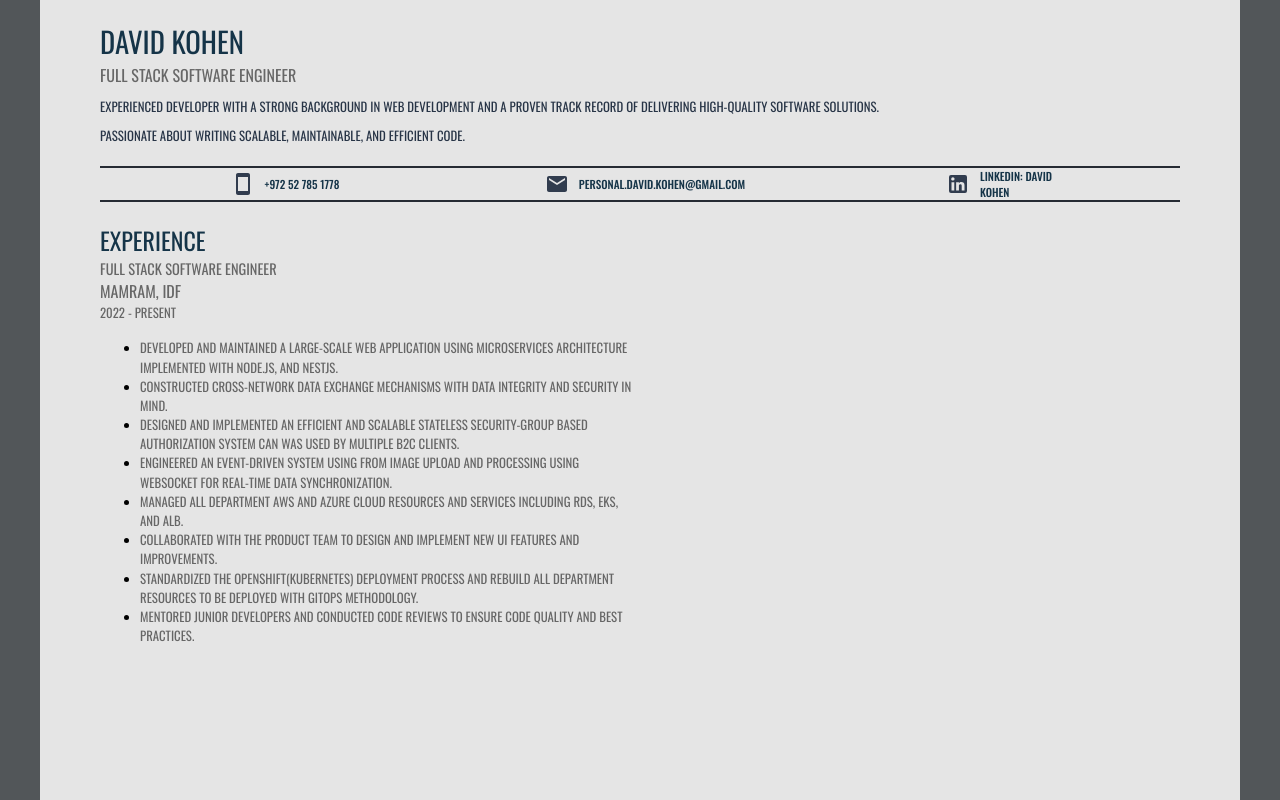
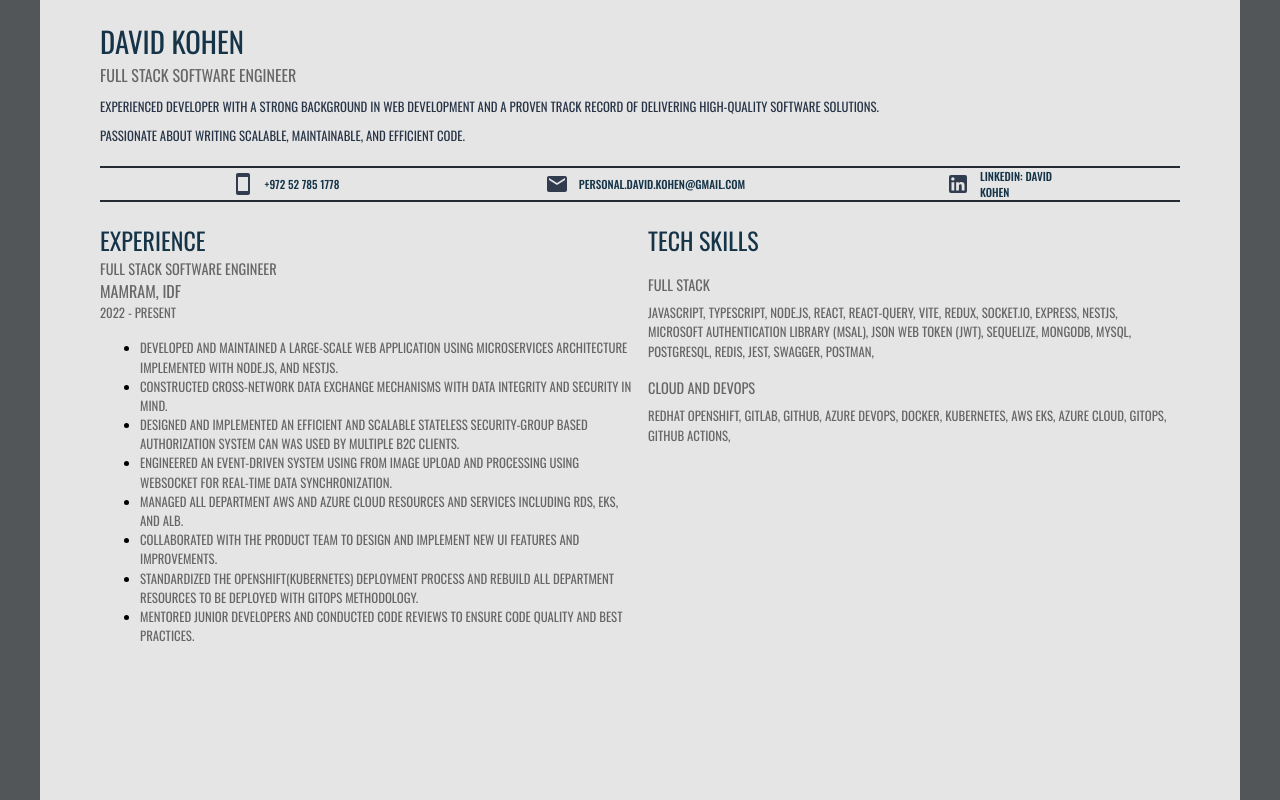
Before and after one commit to Personal-David-Kohen/Resume, a React (Vite) app: page / in a window 1280 px wide. Built offline with nearby package versions, Linux system fonts and the light colour scheme.

Commit message:
Add skills

```diff
--- /dev/null
+++ b/src/components/TechSkillsSection/TechSkillsSection.style.ts
@@ -0,0 +1,33 @@
+import { createStyles } from "src/styles/create-styles";
+
+export const useStyles = () =>
+  createStyles({
+    container: {
+      width: "100%",
+      marginTop: "20px",
+    },
+    title: {
+      fontSize: "1.5rem",
+      fontWeight: 400,
+    },
+    categoryContainer: {
+      marginTop: "1rem",
+    },
+    category: {
+      fontSize: "0.9rem",
+      fontWeight: 400,
+      color: "#666",
+    },
+    skillsContainer: {
+      display: "flex",
+      flexDirection: "row",
+      flexWrap: "wrap",
+      marginTop: "0.5rem",
+    },
+    item: {
+      fontSize: "0.8rem",
+      fontWeight: 400,
+      color: "#666",
+      marginRight: "0.2rem",
+    },
+  });
--- /dev/null
+++ b/src/components/TechSkillsSection/TechSkillsSection.tsx
@@ -0,0 +1,29 @@
+import { Typography } from "@mui/material";
+import { useStyles } from "./TechSkillsSection.style";
+import { UI_LABELS } from "src/constants/labels.const";
+import { RESUME_TEMPLATE } from "src/constants/template.const";
+
+const TechSkillsSection = () => {
+  const styles = useStyles();
+
+  return (
+    <div style={styles.container}>
+      <Typography sx={styles.title}>{UI_LABELS.TITLES.TECH_SKILLS}</Typography>
+
+      {RESUME_TEMPLATE.TECH_SKILLS.map((category, index) => (
+        <div key={index} style={styles.categoryContainer}>
+          <Typography sx={styles.category}>{category.CATEGORY}</Typography>
+          <div style={styles.skillsContainer}>
+            {category.SKILLS.map((skill, index) => (
+              <Typography key={index} sx={styles.item}>
+                {`${skill},`}
+              </Typography>
+            ))}
+          </div>
+        </div>
+      ))}
+    </div>
+  );
+};
+
+export default TechSkillsSection;
--- a/src/constants/labels.const.ts
+++ b/src/constants/labels.const.ts
@@ -1,5 +1,7 @@
 export const UI_LABELS = {
   TITLES: {
     EXPERIENCE: "Experience",
+    TECH_SKILLS: "Tech Skills",
+    AWARDS: "Awards",
   },
 };
--- a/src/constants/template.const.ts
+++ b/src/constants/template.const.ts
@@ -36,6 +36,48 @@ export const RESUME_TEMPLATE = {
       ],
     },
   ],
+  TECH_SKILLS: [
+    {
+      CATEGORY: "Full Stack",
+      SKILLS: [
+        "JavaScript",
+        "TypeScript",
+        "Node.js",
+        "React",
+        "React-Query",
+        "Vite",
+        "Redux",
+        "Socket.io",
+        "Express",
+        "NestJS",
+        "Microsoft Authentication Library (MSAL)",
+        "JSON Web Token (JWT)",
+        "Sequelize",
+        "MongoDB",
+        "MySQL",
+        "PostgreSQL",
+        "Redis",
+        "Jest",
+        "Swagger",
+        "Postman",
+      ],
+    },
+    {
+      CATEGORY: "Cloud and DevOps",
+      SKILLS: [
+        "RedHat OpenShift",
+        "GitLab",
+        "GitHub",
+        "Azure DevOps",
+        "Docker",
+        "Kubernetes",
+        "AWS EKS",
+        "Azure Cloud",
+        "GitOps",
+        "GitHub Actions",
+      ],
+    },
+  ],
 };
 
 export const RESUME_TEMPLATE_WRAPPER = {
--- a/src/pages/Main/Main.tsx
+++ b/src/pages/Main/Main.tsx
@@ -2,6 +2,7 @@ import { Grid } from "@mui/material";
 import { useStyles } from "./Main.style";
 import Header from "src/components/Header/Header";
 import ExperienceSection from "src/components/ExperienceSection/ExperienceSection";
+import TechSkillsSection from "src/components/TechSkillsSection/TechSkillsSection";
 
 const Main = () => {
   const styles = useStyles();
@@ -16,6 +17,10 @@ const Main = () => {
             <Grid item xs={12} md={6}>
               <ExperienceSection />
             </Grid>
+
+            <Grid item xs={12} md={6}>
+              <TechSkillsSection />
+            </Grid>
           </Grid>
         </div>
       </div>
```
